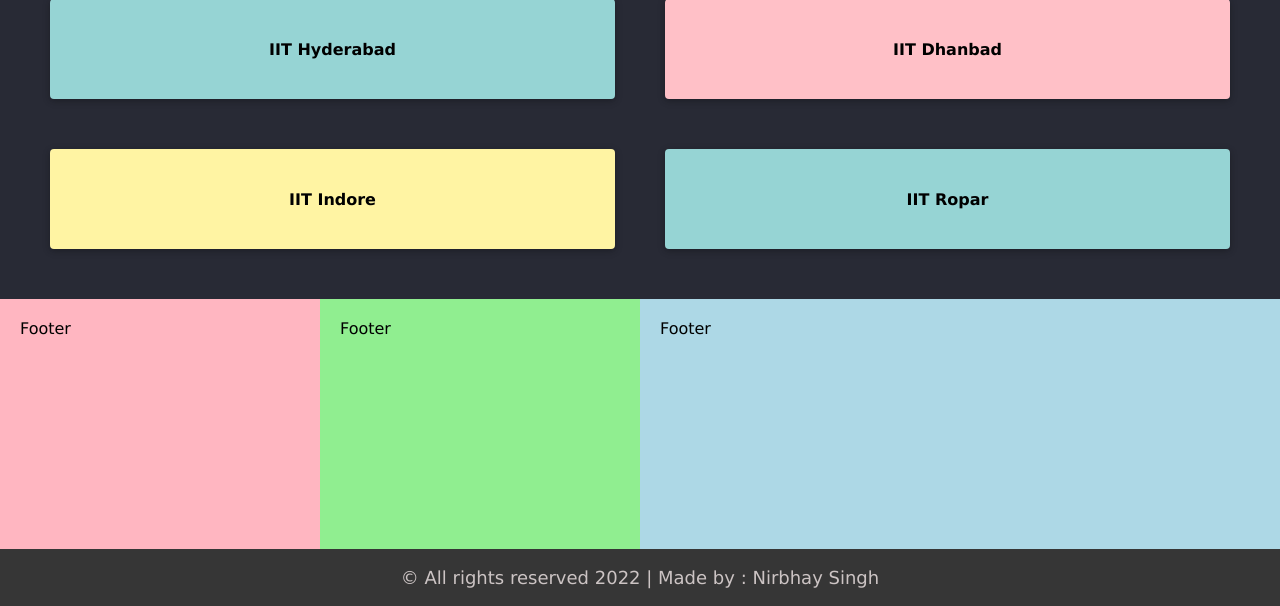
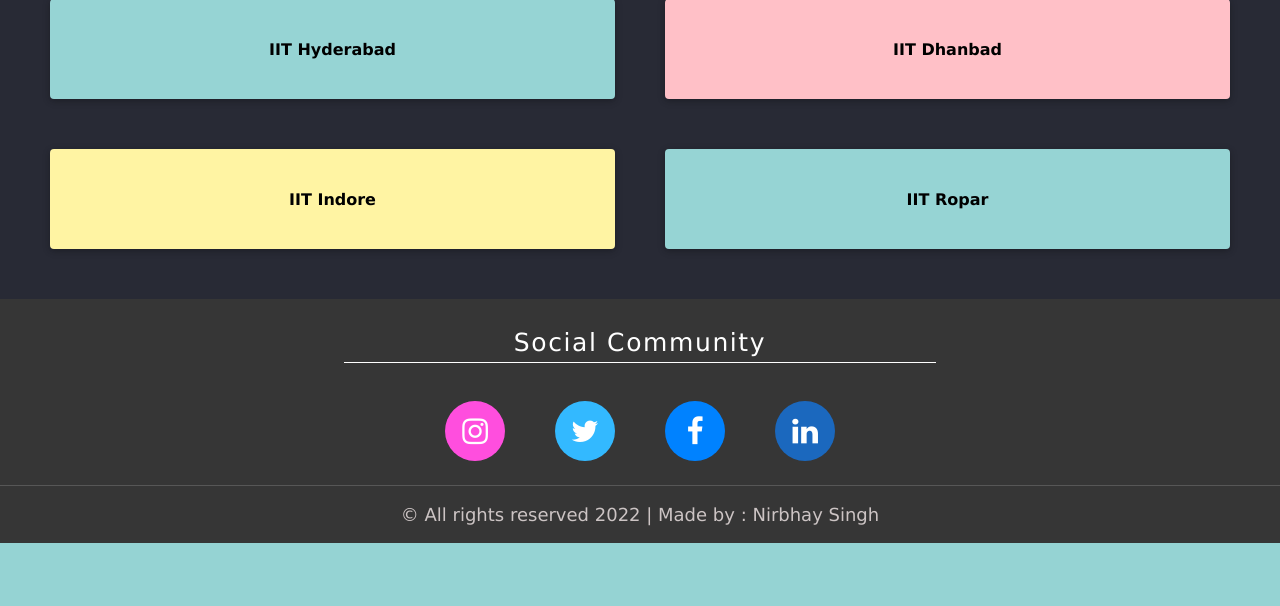
Before and after one commit to Nirbhay4122/freepdfapp, a Django app: page /freepdf/home in a window 1280 px wide. Shown: the part 3592-4198 px from the top of the page. After the commit the page ends 4135 px from the top, so only its background shows below. Run offline with Django 4.2, Linux system fonts and the light colour scheme.

Commit message:
footer is changed and social section is added

```diff
--- a/pdfapp/templates/index.html
+++ b/pdfapp/templates/index.html
@@ -347,9 +347,19 @@
     <footer class="footer_content">
 
         <div class="up_content">
-            <div class="left_content">Footer</div>
-            <div class="middle_content">Footer</div>
-            <div class="right_content">Footer</div>
+            <div class="left_content"></div>
+            <div class="middle_content">
+                <div class="upbd">
+                    <span>Social Community</span>
+                </div>
+                <div class="dwbd">
+                    <i class="fa fa-instagram"></i>
+                    <i class="fa fa-twitter"></i>
+                    <i class="fa fa-facebook"></i>
+                    <i class="fa fa-linkedin"></i>
+                </div>
+            </div>
+            <div class="right_content"></div>
         </div>
 
         <div class="down_content">
--- a/static/css/index.css
+++ b/static/css/index.css
@@ -688,26 +688,94 @@
 }
 
 .left_content {
+  display: block;
   padding: 20px;
   width: 25%;
-  height: 250px;
-  background-color: lightpink;
+  background-color: #363636;
+  color: #fff;
   box-sizing: border-box;
 }
 
 .middle_content {
   padding: 20px;
-  width: 25%;
-  height: 250px;
-  background-color: lightgreen;
+  width: 50%;
+  background-color: #363636;
+  color: #fff;
   box-sizing: border-box;
+  text-align: center;
 }
 
+.middle_content div {
+  padding: 4px;
+  border-radius: 4px;
+}
+
+.middle_content .upbd {
+  letter-spacing: 0.1rem;
+  font-size: 25px;
+}
+
+.middle_content .upbd span {
+  padding: 5px;
+  /* width: 180px; */
+  display: block;
+  border-bottom: 1px solid #fff;
+}
+
+.middle_content .dwbd {
+  margin-top: 30px;
+  display: flex;
+  gap: 50px;
+  justify-content: center;
+}
+/* Contsacts icons */
+.middle_content .dwbd i {
+  font-size: 30px;
+  font-weight: 500;
+  padding: 10px;
+  cursor: pointer;
+  display: flex;
+  justify-content: center;
+  align-items: center;
+  border-radius: 100%;
+  color: #000;
+  height: 40px;
+  width: 40px;
+  transition: 0.4s;
+}
+.middle_content .dwbd i:hover {
+  height: 50px;
+  width: 50px;
+  font-size: 35px;
+}
+
+.middle_content .dwbd i:nth-child(1) {
+  background-color: #ff4ede;
+  color: #fff;
+}
+
+.middle_content .dwbd i:nth-child(2) {
+  background-color: #33b9ff;
+  color: #fff;
+}
+
+.middle_content .dwbd i:nth-child(3) {
+  background-color: #0082ff;
+  color: #fff;
+}
+
+.middle_content .dwbd i:nth-child(4) {
+  background-color: #1b68be;
+  color: #fff;
+}
+/* Contacts icon end */
+
 .right_content {
+  display: block;
   padding: 20px;
-  width: 50%;
-  height: 250px;
-  background-color: lightblue;
+  width: 25%;
+  background-color: #363636;
+  color: #fff;
   box-sizing: border-box;
 }
 
@@ -716,6 +784,7 @@
 .down_content {
   box-sizing: border-box;
   width: 100%;
+  border-top: 1px solid #cccccc38;
 }
 
 .down_content p {
@@ -973,6 +1042,23 @@
 
   /* In footer responsive */
 
+
+  .left_content {
+    display: none;
+  }
+
+  .middle_content {
+    width: 100%;
+  }
+
+  .middle_content .dwbd {
+    gap: 20px;
+  }
+
+  .right_content {
+    display: none;
+  }
+
   .down_content {
     padding: 8px;
   }
```
